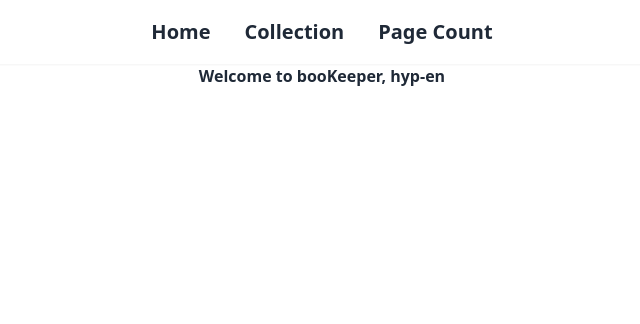
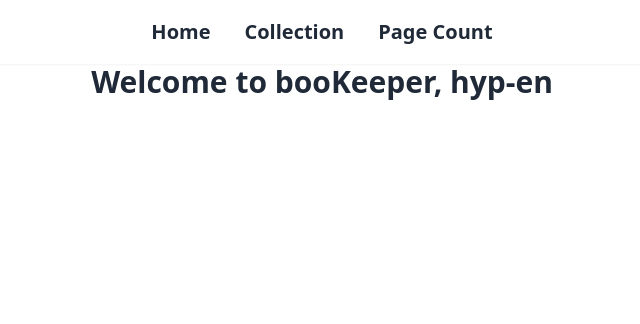
Before and after one commit to hyp-n/booKeeper, a Flask app: page / in a window 1280 px wide. Shown: the top 324 px of the page, without its empty margins (318-958 px from the left). Run offline with Flask 3, Linux system fonts and the light colour scheme; some libraries are stand-ins or nearby versions.

Commit message:
oh my god this theme thing is to hardd

```diff
--- a/templates/index.html
+++ b/templates/index.html
@@ -1,5 +1,5 @@
 <!doctype html>
-<html lang="en">
+<html lang="en" data-theme="paper">
   <head>
     <title>booKeeper - V01</title>
     <meta charset="UTF-8" />
@@ -10,7 +10,16 @@
     <script src="https://cdn.tailwindcss.com"></script>
 
     <!--Daisy Themes-->
-
+   <style>
+  [data-theme="paper"] {
+    --base-100: #FFF2E1;
+    --base-content: #4A2C1A;
+  }
+  [data-theme="paperDark"] {
+    --base-100: #4A2C1A;
+    --base-content: #FFE2E1;
+  }
+</style>
   </head>
   <body>
     <main>
@@ -23,7 +32,7 @@
         </div>
       </nav>
 
-      <h1 class="class=text-3xl font-bold text-center">Welcome to booKeeper, {{username}}</h1>
+      <h1 class="text-3xl font-bold text-center">Welcome to booKeeper, {{username}}</h1>
     </main>
   </body>
 </html>
```
